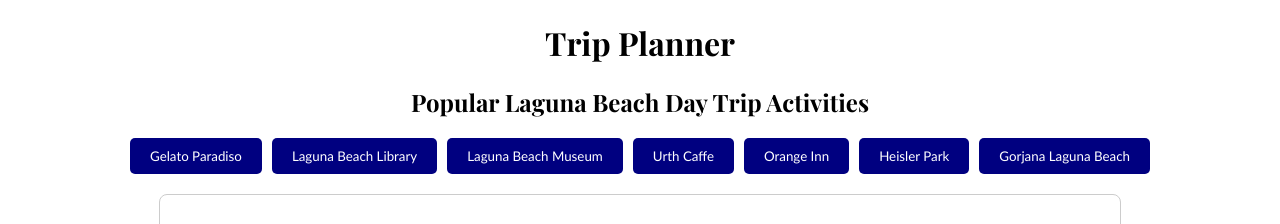
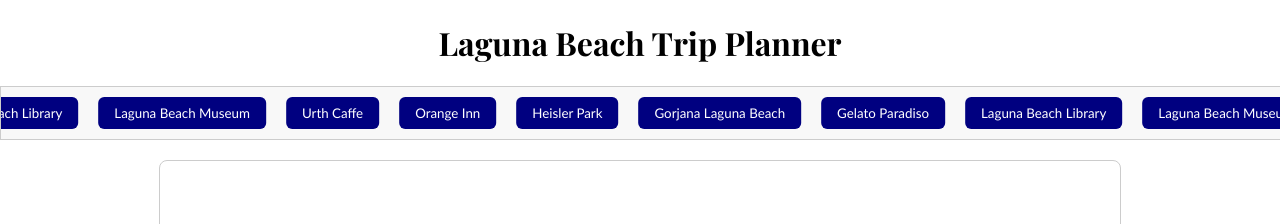
Before and after one commit to srxsyd/maplibre-app, a React (Create React App) app: page / in a window 1280 px wide. Shown: the top 224 px of the page. Built offline with nearby package versions, Linux system fonts and the light colour scheme; no server answers.

Commit message:
moving conveyor belt

```diff
--- a/src/App.js
+++ b/src/App.js
@@ -16,7 +16,7 @@
 
   return (
     <div className="App">
-      <h1 style={{ textAlign: 'center' }}>Trip Planner</h1>
+      <h1 style={{ textAlign: 'center' }}>Laguna Beach Trip Planner</h1>
       <LocationList locations={locations} onSelect={handleSelect} />
       <Map locations={itinerary} />
       <Itinerary items={itinerary} />
--- /dev/null
+++ b/src/LocationList.css
@@ -0,0 +1,38 @@
+.location-list-container {
+  overflow: hidden;
+  width: 100%;
+  border: 1px solid #ccc;
+  padding: 10px 0;
+  background-color: #f8f8f8;
+}
+
+.location-list-slider {
+  display: flex;
+  animation: slide 15s linear infinite;
+}
+
+@keyframes slide {
+  0% {
+    transform: translateX(0%);
+  }
+  100% {
+    transform: translateX(-50%);
+  }
+}
+
+.location-button {
+  margin: 0 10px;
+  padding: 8px 16px;
+  background-color: navy;
+  color: white;
+  font-family: Calibri, sans-serif;
+  border: none;
+  border-radius: 6px;
+  cursor: pointer;
+  white-space: nowrap;
+  flex-shrink: 0;
+}
+
+.location-button:hover {
+  background-color: darkblue;
+}
--- a/src/LocationList.js
+++ b/src/LocationList.js
@@ -1,15 +1,22 @@
-import React from 'react';
-import './App.css';
+import './LocationList.css';
 
 const LocationList = ({ locations, onSelect }) => (
-  <div>
-    <h2 style={{ textAlign: 'center' }}>Popular Laguna Beach Day Trip Activities</h2>
-    <div className="location-list">
+  <div className="location-list-container">
+    <div className="location-list-slider">
       {locations.map((loc) => (
         <button
           key={loc.id}
+          className="location-button"
           onClick={() => onSelect(loc)}
+        >
+          {loc.name}
+        </button>
+      ))}
+      {locations.map((loc) => (
+        <button
+          key={loc.id + '-duplicate'}
           className="location-button"
+          onClick={() => onSelect(loc)}
         >
           {loc.name}
         </button>
```
